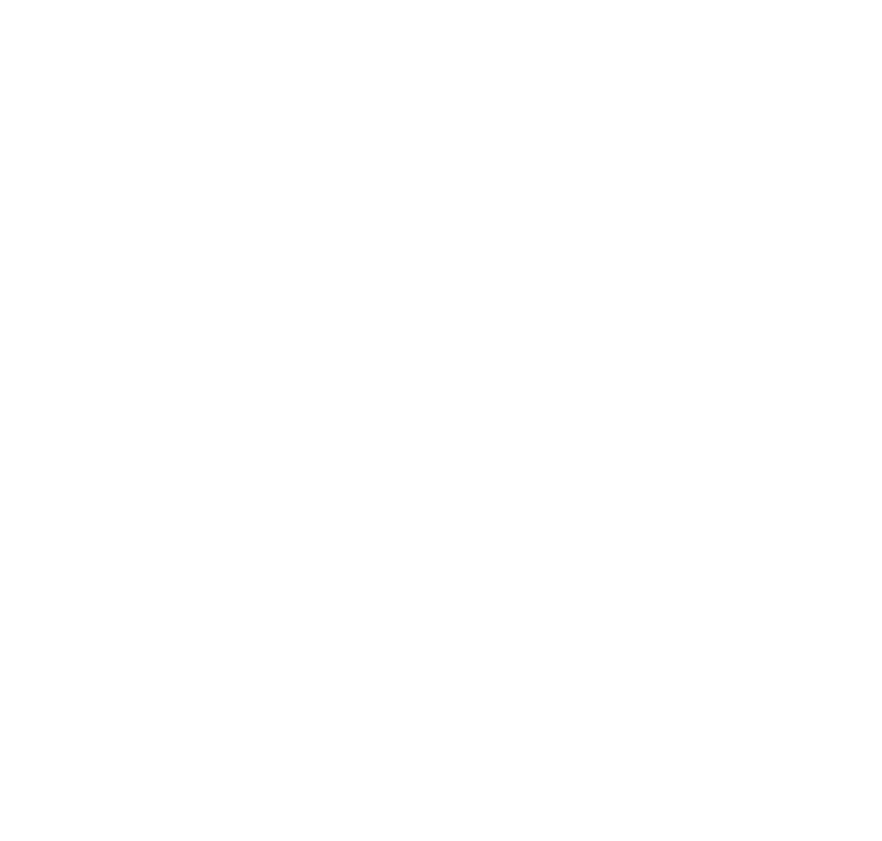
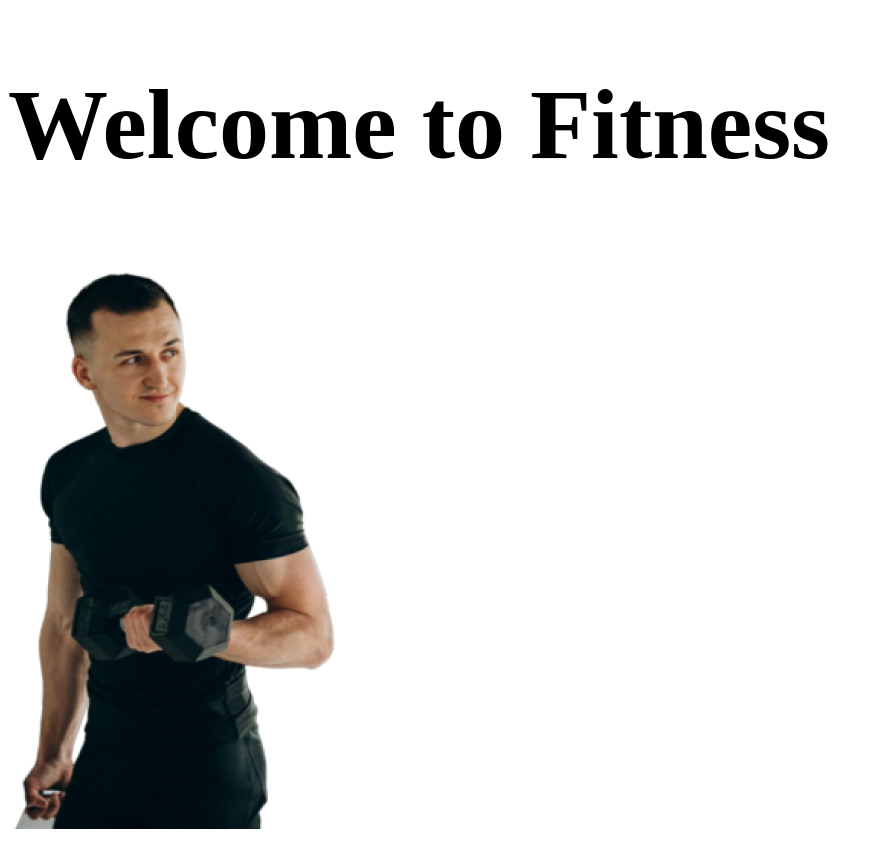
Before and after one commit to wahednur/fitness, a plain HTML site: page index.html in a window 1280 px wide. Shown: the whole page, without its empty margins (0-882 px from the left). Before the commit the page ends 800 px from the top, so only its background shows below. Drawn offline with Linux system fonts and the light colour scheme.

Commit message:
Github page test

```diff
--- a/index.html
+++ b/index.html
@@ -6,5 +6,8 @@
     <title>Fitness</title>
     <link rel="stylesheet" href="style.css" />
   </head>
-  <body></body>
+  <body>
+    <h1 class="fit">Welcome to Fitness</h1>
+    <img src="./assets/img/ba-img.png" alt="" />
+  </body>
 </html>
--- a/style.css
+++ b/style.css
@@ -0,0 +1,3 @@
+.fit {
+  font-size: 100px;
+}
```
Also changed, not shown: assets/img/ba-img.png (added).
